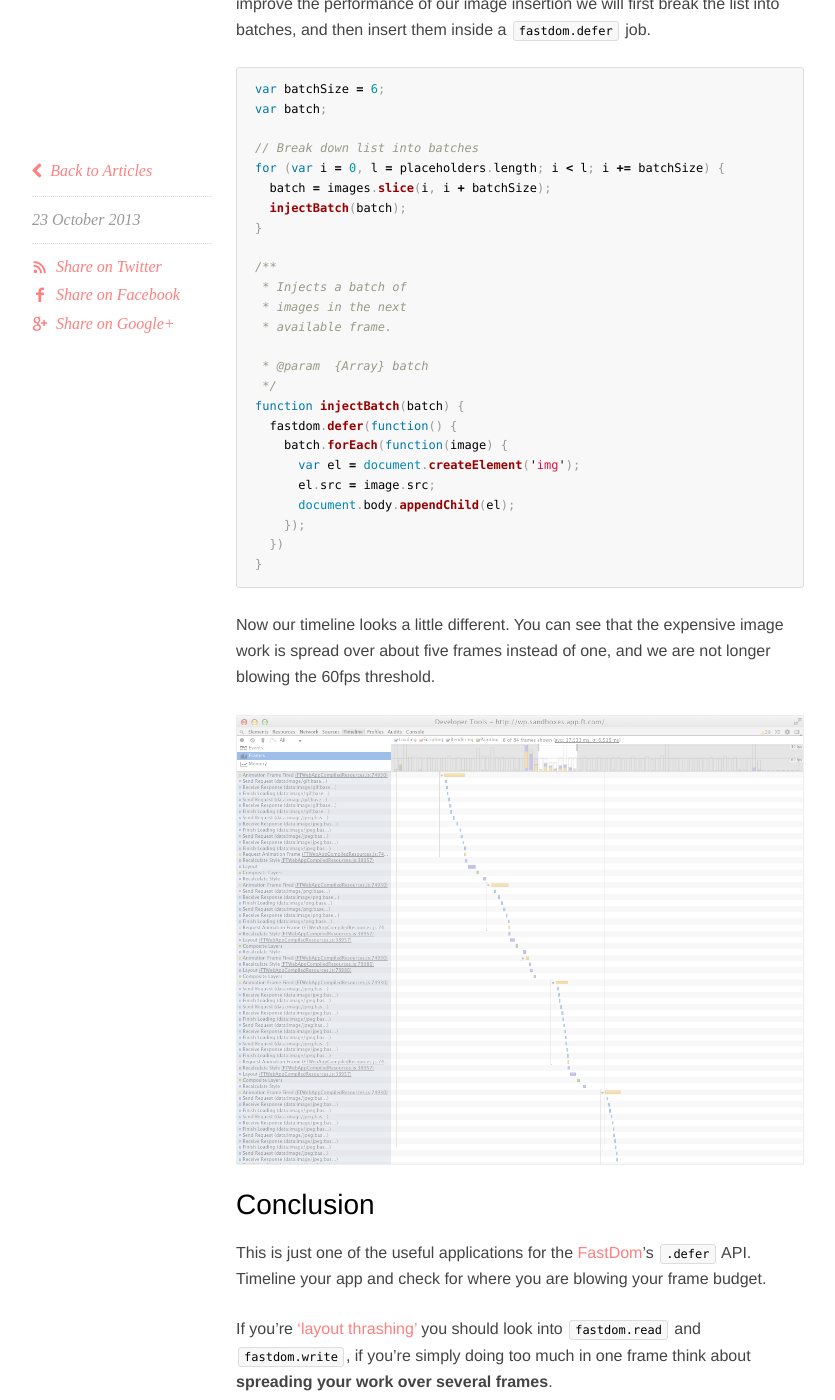
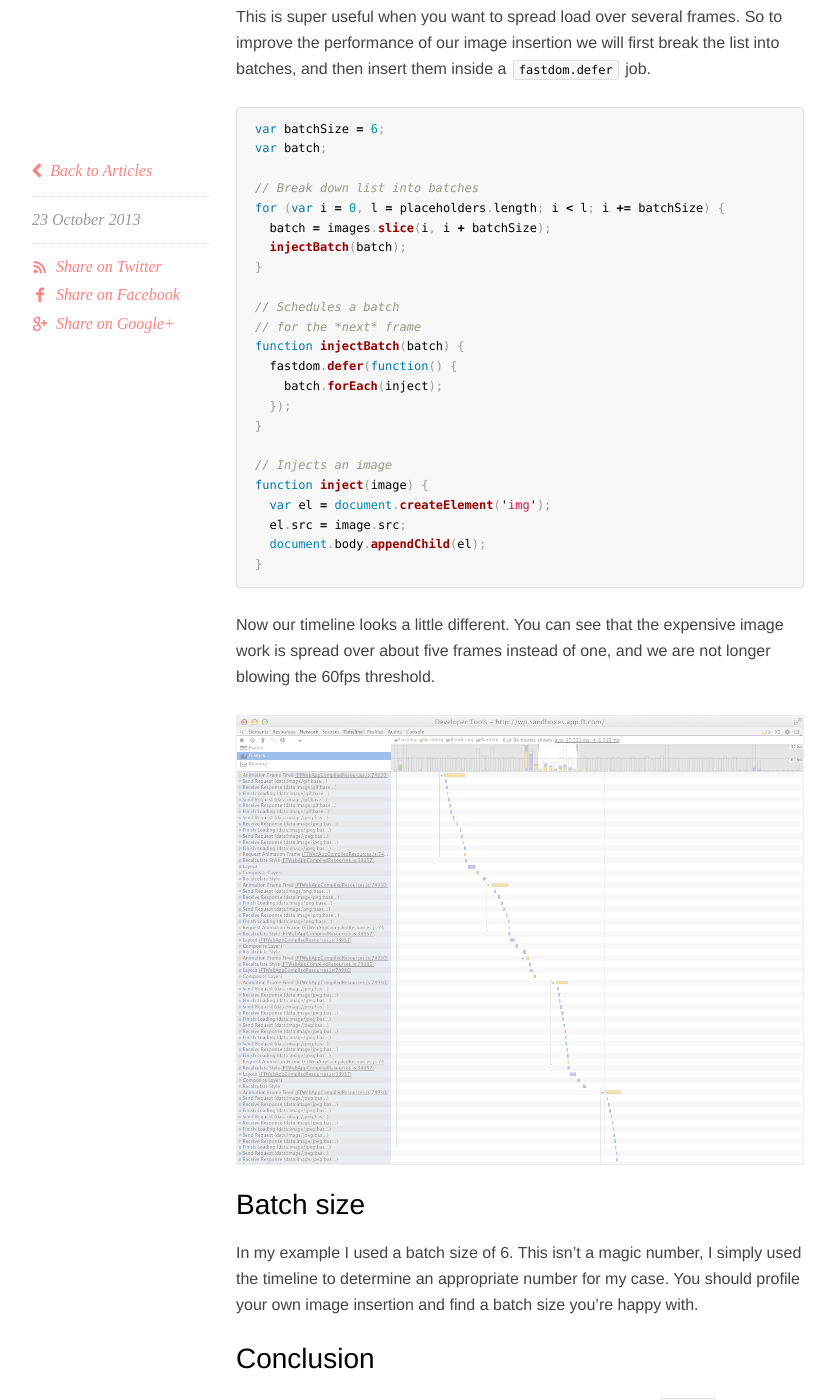
Before and after one commit to wilsonpage/blog, a Jekyll site: the page built from _posts/2013-10-23-batching-image-insertion.markdown, in a window 1280 px wide and 1400 px high, scrolled down 1701 px. Shown: the whole window, without its empty margins (120-955 px from the left). Built offline with Jekyll 4.4.1, drawn with Linux system fonts in a browser that asks for light colours; Markdown is read by kramdown in place of the engine named in the settings; comment, search, counter and statistics services are not loaded.

Commit message:
Article amendments

```diff
--- a/_posts/2013-10-23-batching-image-insertion.markdown
+++ b/_posts/2013-10-23-batching-image-insertion.markdown
@@ -12,11 +12,13 @@ One of the most expensive things we do inside our web app is insert base64 encod
 In this simplified version of the code, we have a list of image objects. We loop over these objects, create an image node for each, set the `src` to the base64 data URI string, and then insert it into the DOM.
 
 {% highlight javascript %}
-images.forEach(function(image) {
+images.forEach(inject);
+
+function inject(image) {
   var el = document.createElement('img');
   el.src = image.src;
   document.body.appendChild(el);
-});
+}
 {% endhighlight %}
 
 ### Spreading the load
@@ -53,21 +55,19 @@ for (var i = 0, l = placeholders.length; i < l; i += batchSize) {
   injectBatch(batch);
 }
 
-/**
- * Injects a batch of
- * images in the next
- * available frame.
-
- * @param  {Array} batch
- */
+// Schedules a batch
+// for the *next* frame
 function injectBatch(batch) {
   fastdom.defer(function() {
-    batch.forEach(function(image) {
-      var el = document.createElement('img');
-      el.src = image.src;
-      document.body.appendChild(el);
-    });
-  })
+    batch.forEach(inject);
+  });
+}
+
+// Injects an image
+function inject(image) {
+  var el = document.createElement('img');
+  el.src = image.src;
+  document.body.appendChild(el);
 }
 {% endhighlight %}
 
@@ -75,6 +75,10 @@ Now our timeline looks a little different. You can see that the expensive image
 
 [![](/lib/images/batching-image-insertion-2.png)](/lib/images/batching-image-insertion-2.png)
 
+### Batch size
+
+In my example I used a batch size of 6. This isn't a magic number, I simply used the timeline to determine an appropriate number for my case. You should profile your own image insertion and find a batch size you're happy with.
+
 ### Conclusion
 
 This is just one of the useful applications for the [FastDom](http://github.com/wilsonpage/fastdom)'s `.defer` API. Timeline your app and check for where you are blowing your frame budget.
```
